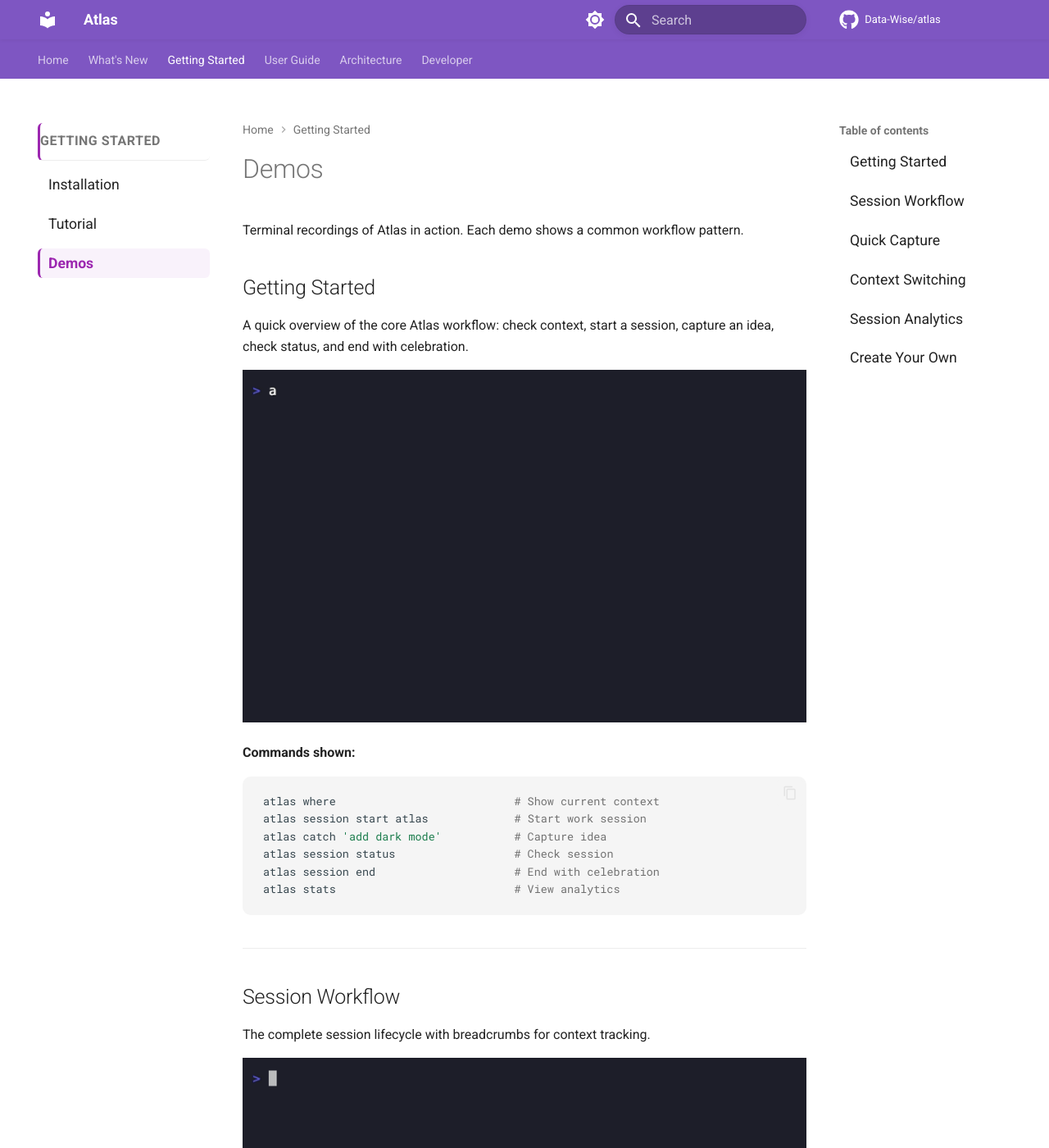
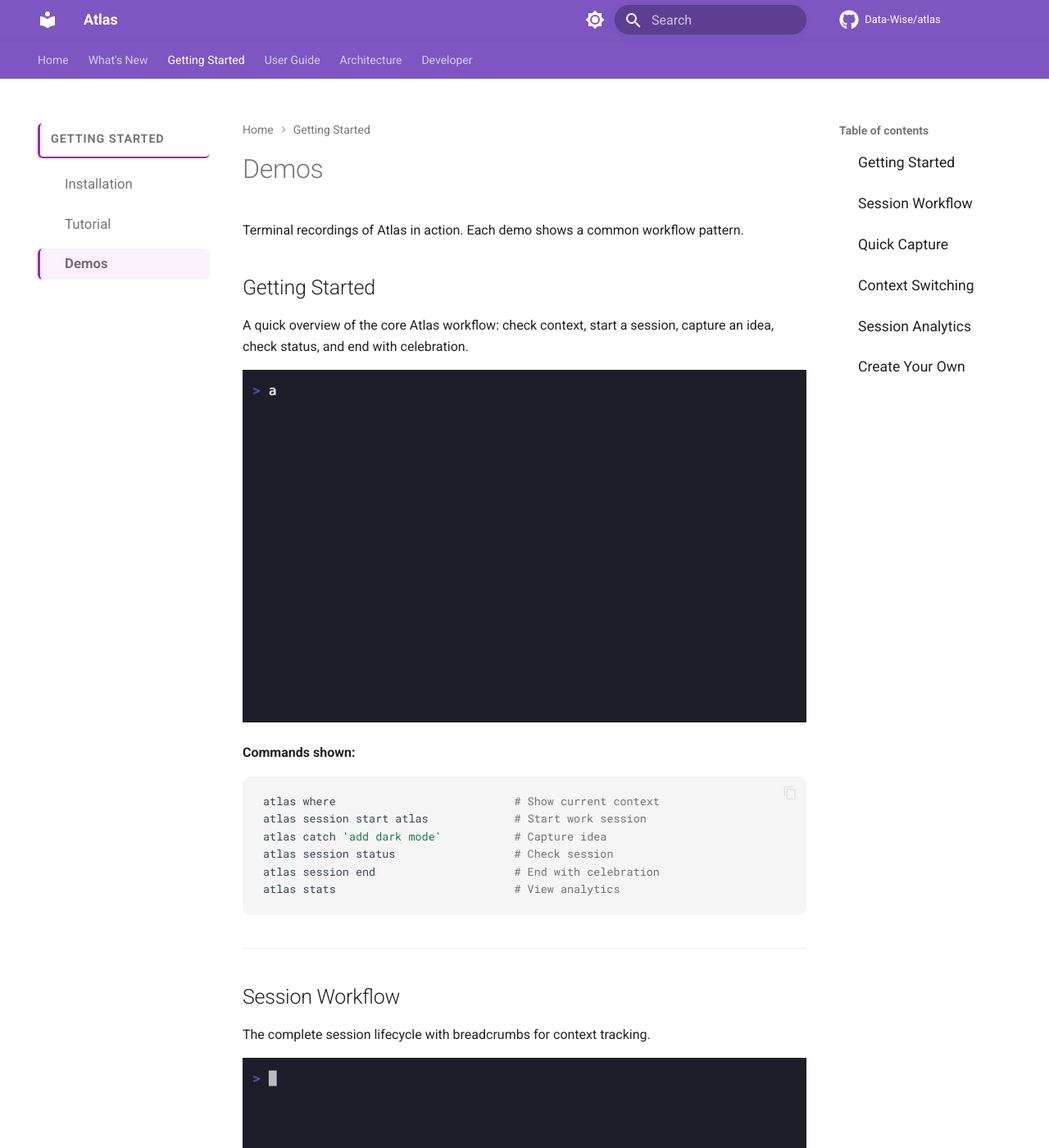
Before and after one commit to Data-Wise/atlas, an MkDocs documentation site: the page built from docs/DEMOS.md, in a window 1280 px wide and 1400 px high. Shown: the whole window at 82% size. Built offline with MkDocs 1.6.1 and Material for MkDocs 9.7.7, drawn with Linux system fonts in a browser that asks for light colours; comment, search, counter and statistics services are not loaded.

Commit message:
docs: fix nav hierarchy — section headers visually distinct from page links
Section headers: uppercase, gradient background, bottom border, no chevron
Page links: normal weight, indented, clear hover/active states
Nested items: extra indent for depth

```diff
--- a/docs/stylesheets/extra.css
+++ b/docs/stylesheets/extra.css
@@ -28,38 +28,64 @@
 
 /* ── Sidebar: Visual Hierarchy ─────────────────────────────── */
 
-/* Section headers — uppercase, color-coded */
+/*
+ * Material renders nav as:
+ *   .md-nav__item--nested  → section/group (e.g., "User Guide")
+ *     .md-nav__link        → the section header itself
+ *   .md-nav__item          → individual page link
+ *     .md-nav__link        → the page title
+ *
+ * Goal: section headers look like LABELS.
+ *       page items look like LINKS.
+ */
+
+/* Section headers — label treatment */
 .md-nav__item--nested > .md-nav__link {
   font-weight: 700;
-  font-size: 0.8rem;
-  letter-spacing: 0.03em;
+  font-size: 0.72rem;
+  letter-spacing: 0.06em;
   text-transform: uppercase;
   color: var(--atlas-active);
-  padding: 0.6rem 0;
-  margin-top: 0.5rem;
-  border-bottom: 1px solid var(--md-default-fg-color--lightest);
+  padding: 0.55rem 0.65rem;
+  margin-top: 0.75rem;
+  margin-bottom: 0.15rem;
+  border-bottom: 2px solid var(--atlas-active);
+  background: linear-gradient(
+    to right,
+    rgba(156, 39, 176, 0.08) 0%,
+    transparent 100%
+  );
+}
+
+/* Hide the default chevron on section headers */
+.md-nav__item--nested > .md-nav__link::before {
+  display: none;
 }
 
 /* All nav items — breathing room */
 .md-nav__item {
-  margin: 0.1rem 0;
+  margin: 0.05rem 0;
 }
 
+/* Page links — clear clickable treatment */
 .md-nav__link {
   font-size: 0.88rem;
-  padding: 0.35rem 0.5rem;
+  font-weight: 400;
+  padding: 0.4rem 0.6rem 0.4rem 1rem;
   border-radius: 0.3rem;
-  transition: background-color 0.15s ease, border-left-color 0.15s ease;
+  transition: background-color 0.15s ease, border-left-color 0.15s ease, color 0.15s ease;
   border-left: 3px solid transparent;
+  color: var(--md-default-fg-color);
 }
 
-/* Hover — subtle left accent */
+/* Hover — visible left accent */
 .md-nav__link:hover {
   background-color: var(--md-default-fg-color--lightest);
   border-left-color: var(--atlas-active);
+  color: var(--atlas-active);
 }
 
-/* Active page — strong left border + bold */
+/* Active page — strong signal */
 .md-nav__item--active > .md-nav__link {
   border-left-color: var(--atlas-active);
   font-weight: 600;
@@ -71,9 +97,11 @@
   background-color: rgba(206, 147, 216, 0.08);
 }
 
-/* Nested active items — inherit left border */
-.md-nav__item--active > .md-nav__link {
-  border-left-color: var(--atlas-active);
+/* Nested page items — extra indent for depth */
+.md-nav__item--nested .md-nav__item .md-nav__link {
+  padding-left: 1.5rem;
+  font-size: 0.84rem;
+  color: var(--md-default-fg-color--light);
 }
 
 /* ── Breadcrumb / Navigation Path ──────────────────────────── */
```
